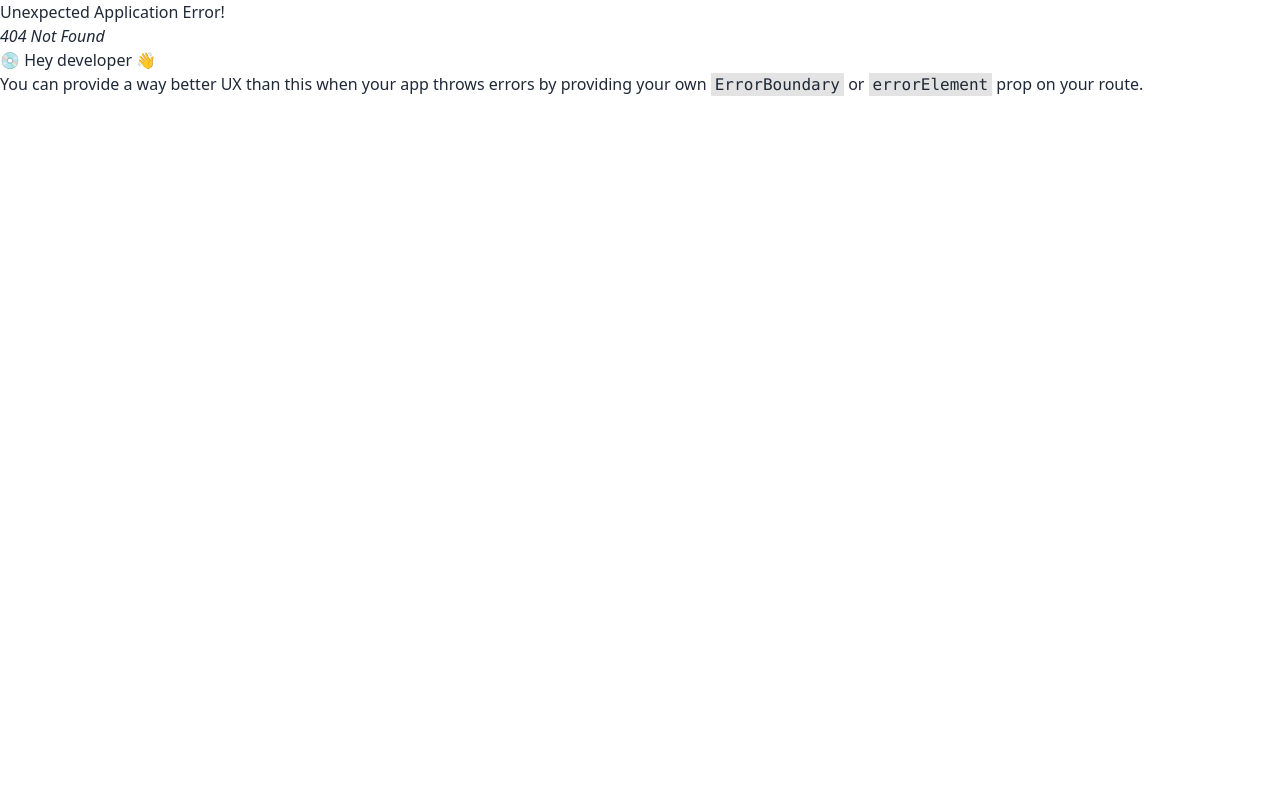
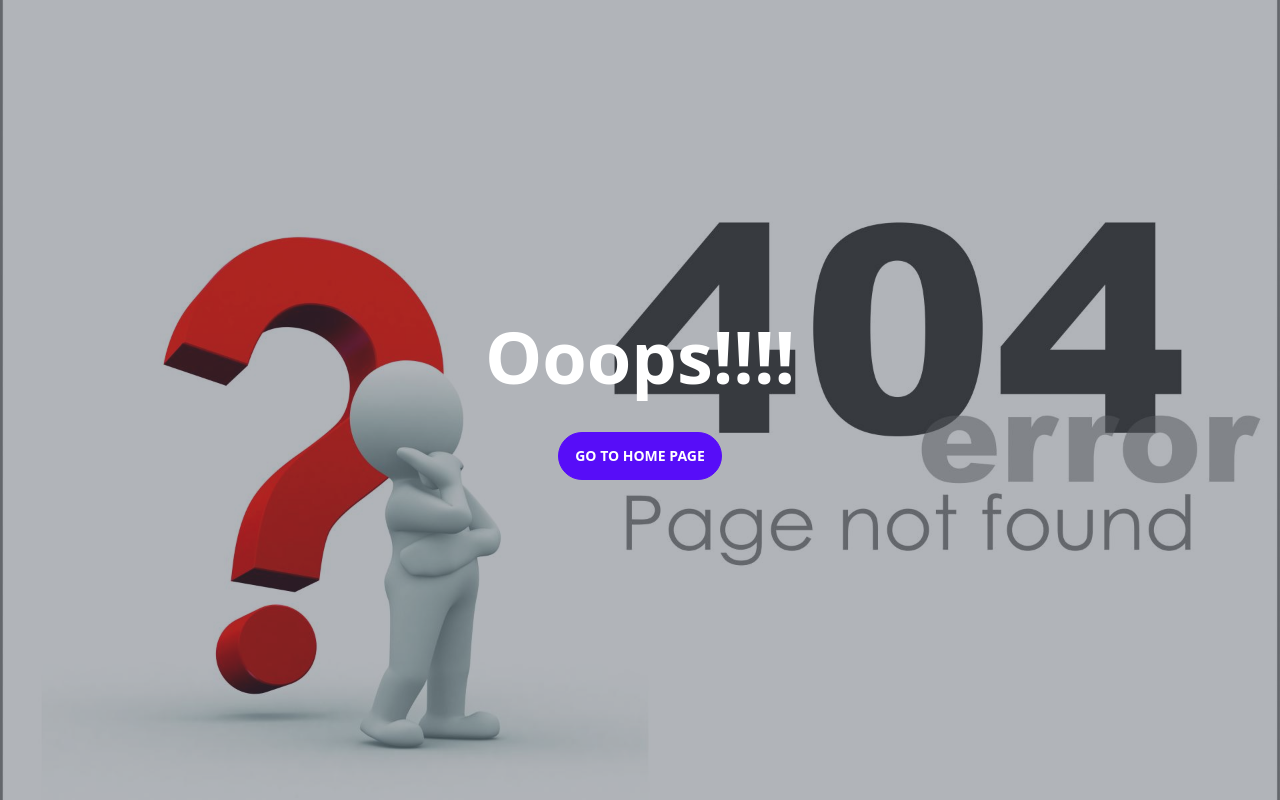
Before and after one commit to Akram-Ul-Hasan/humpty-dumpty-toys-client, a React app: page /login in a window 1280 px wide. Before the commit this address had no page. Built offline with nearby package versions, Linux system fonts and the light colour scheme; the HTML template or start-up script is replaced by a standard one.

Commit message:
added a errorpage

```diff
--- /dev/null
+++ b/src/Pages/ErrorPage/ErrorPage.jsx
@@ -0,0 +1,23 @@
+import React from 'react';
+import img from '../../assets/error404.jpg'
+import { Link } from 'react-router-dom';
+const ErrorPage = () => {
+    return (
+        <div
+      className="hero min-h-screen"
+      style={{
+        backgroundImage: `url(${img})`,
+      }}
+    >
+      <div className="hero-overlay bg-opacity-40"></div>
+      <div className="hero-content text-center text-neutral-content">
+        <div className="max-w-md">
+          <h1 className="mb-10 text-7xl font-bold text-white">Ooops!!!!</h1>
+          <button className="btn btn-primary rounded-full"><Link to="/">Go to Home Page</Link></button>
+        </div>
+      </div>
+    </div>
+    );
+};
+
+export default ErrorPage;
--- a/src/Routes/Routes.jsx
+++ b/src/Routes/Routes.jsx
@@ -2,6 +2,7 @@ import { createBrowserRouter } from "react-router-dom";
 import Main from "../Layout/Main";
 import Home from "../Pages/Home/Home/Home";
 import Blog from "../Pages/Shared/Blog/Blog/Blog";
+import ErrorPage from "../Pages/ErrorPage/ErrorPage";
 
 
 const router = createBrowserRouter([
@@ -18,6 +19,10 @@ const router = createBrowserRouter([
             element: <Blog></Blog>
         }
     ]
+},
+{
+    path: '*',
+    element: <ErrorPage></ErrorPage>
 }
 ])
 export default router;
```
Also changed, not shown: src/assets/error404.jpg (added), 1 other file (tests, documents, lock files or other folders).
